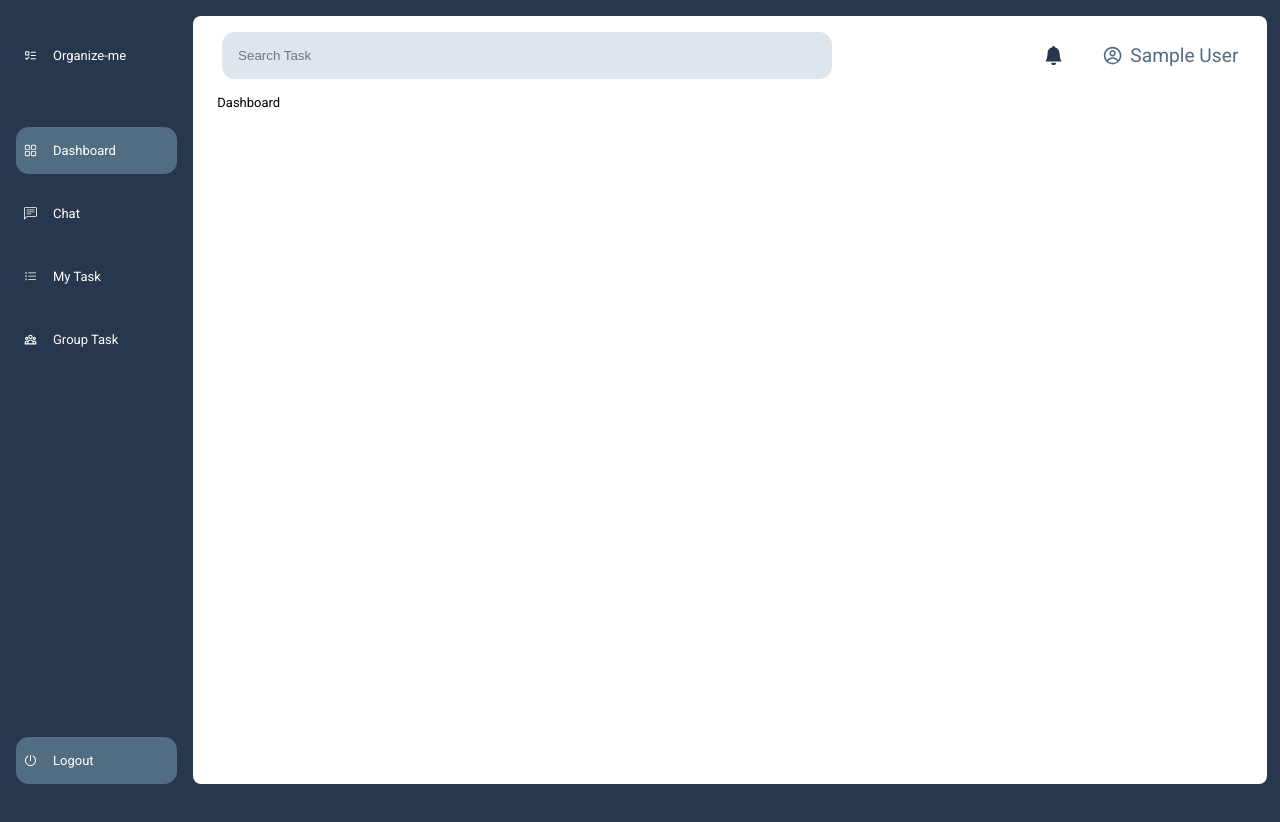
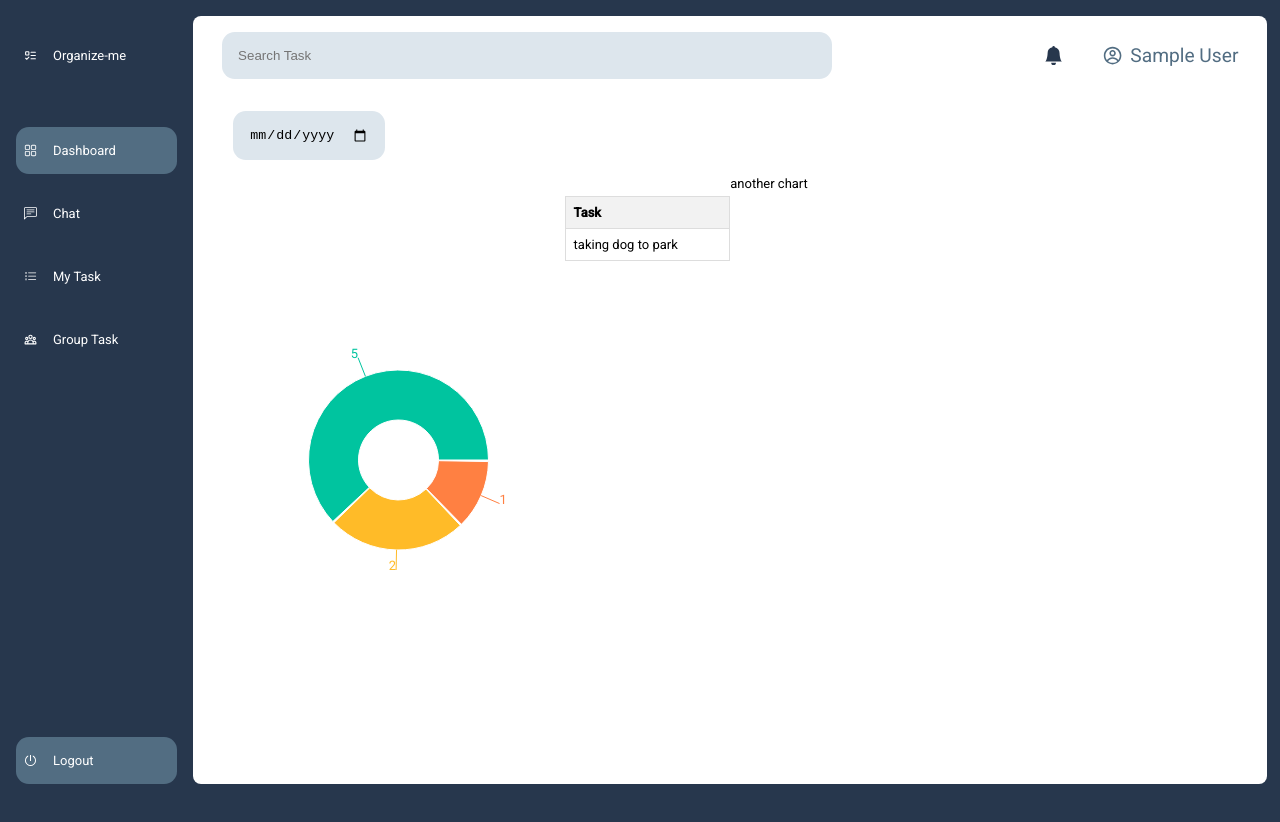
Before and after one commit to navneet-v-maurya/organizeme-client, a React (Create React App) app: page /home/dashboard in a window 1280 px wide. Shown: the top 822 px of the page. Built offline with nearby package versions, Linux system fonts and the light colour scheme; sample sign-in values are in the browser's storage.

Commit message:
added demo charts

```diff
--- a/package.json
+++ b/package.json
@@ -21,6 +21,7 @@
     "react-router-dom": "^6.16.0",
     "react-scripts": "5.0.1",
     "react-toastify": "^9.1.3",
+    "recharts": "^2.10.1",
     "redux": "^4.2.1",
     "typescript": "^4.9.5",
     "web-vitals": "^2.1.4"
--- a/src/components/screens/dashboard/Dashboard.css
+++ b/src/components/screens/dashboard/Dashboard.css
@@ -0,0 +1,33 @@
+.dashboard {
+  display: grid;
+  grid-template-columns: 2fr 1fr;
+  height: 71vh;
+  justify-content: space-between;
+}
+
+.charts {
+  display: grid;
+  grid-template-columns: 1fr 1fr;
+  height: 71vh;
+  justify-content: space-between;
+}
+
+.task-table {
+  margin-top: 20px;
+}
+
+table {
+  width: 100%;
+  border-collapse: collapse;
+}
+
+th,
+td {
+  border: 1px solid #ddd;
+  padding: 8px;
+  text-align: left;
+}
+
+th {
+  background-color: #f2f2f2;
+}
--- a/src/components/screens/dashboard/Dashboard.tsx
+++ b/src/components/screens/dashboard/Dashboard.tsx
@@ -1,7 +1,88 @@
-import './Dashboard.css'
+import React, { useState } from "react";
+import "./Dashboard.css";
+import { ResponsiveContainer, PieChart, Pie, Tooltip, Cell } from "recharts";
 
 const Dashboard = () => {
-  return <div className="dash">Dashboard</div>;
+  const data = [
+    {
+      name: "Created",
+      value: 5,
+      color: "#00C49F",
+      tasks: ["taking dog to park"],
+    },
+    {
+      name: "Progress",
+      value: 2,
+      color: "#FFBB28",
+      tasks: ["taking dog to park", "what the hell"],
+    },
+    {
+      name: "Completed",
+      value: 1,
+      color: "#FF8042",
+      tasks: [],
+    },
+  ];
+
+  const [selectedTasks, setSelectedTasks] = useState(data[0].tasks);
+  const [hoveredCell, setHoveredCell] = useState(null);
+
+  const handleCellClick = (tasks: any) => {
+    setSelectedTasks(tasks);
+  };
+
+  return (
+    <div className="vertical-container">
+      <div>
+        <input className="input" type="date" />
+      </div>
+      <div className="charts">
+        <div className="dashboard">
+          <ResponsiveContainer>
+            <PieChart>
+              <Pie
+                data={data}
+                dataKey="value"
+                outerRadius={hoveredCell === null ? 90 : 95}
+                innerRadius={hoveredCell === null ? 40 : 45}
+                fill="#8884d8"
+                paddingAngle={1}
+                label
+              >
+                {data.map((entry: any, index: any) => (
+                  <Cell
+                    key={`cell-${index}`}
+                    fill={entry.color}
+                    onMouseEnter={() => setHoveredCell(index)}
+                    onMouseLeave={() => setHoveredCell(null)}
+                    onClick={() => handleCellClick(entry.tasks)}
+                  />
+                ))}
+                <Tooltip />
+              </Pie>
+            </PieChart>
+          </ResponsiveContainer>
+          <div className="task-table">
+            <table>
+              <thead>
+                <tr>
+                  <th>Task</th>
+                </tr>
+              </thead>
+              <tbody>
+                {selectedTasks.map((task, index) => (
+                  <tr key={index}>
+                    <td>{task}</td>
+                  </tr>
+                ))}
+              </tbody>
+            </table>
+          </div>
+        </div>
+        <div>another chart</div>
+      </div>
+    </div>
+  );
 };
 
 export default Dashboard;
```
Also changed, not shown: 1 other file (tests, documents, lock files or other folders).
